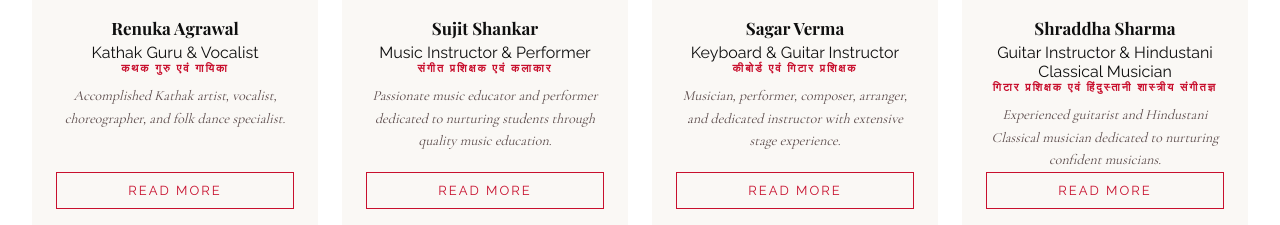
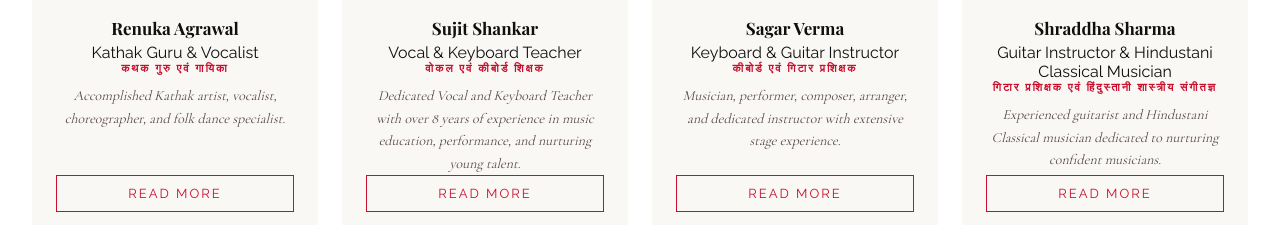
Before and after one commit to devroarstudios/Aadi-Shakti-Sangeet-Sadhana, a Next.js app: page /about in a window 1280 px wide. Shown: the part 4992-5217 px from the top of the page. Built offline with nearby package versions, Linux system fonts and the light colour scheme; a web font is replaced by a local one.

Commit message:
chore: added new member in team
chore: added new member in team

```diff
--- a/src/data/team.ts
+++ b/src/data/team.ts
@@ -151,20 +151,23 @@ She continues to enrich the world of Indian classical arts through performance a
 
 {
   slug: "sujit-shankar",
-  image: "IMAGE_LINK_HERE", // Replace with actual image URL later
+  image: "https://res.cloudinary.com/dcaiszxcb/image/upload/v1782572600/image_32_xemfbe.png",
   name: "Sujit Shankar",
-  role: "Music Instructor & Performer",
-  roleHindi: "संगीत प्रशिक्षक एवं कलाकार",
-  bio: "Passionate music educator and performer dedicated to nurturing students through quality music education.",
-  fullBio: `Sujit Shankar is a passionate music educator and performer associated with Aadi Shakti Sangeet Sadhana.
+  role: "Vocal & Keyboard Teacher",
+  roleHindi: "वोकल एवं कीबोर्ड शिक्षक",
+  bio: "Dedicated Vocal and Keyboard Teacher with over 8 years of experience in music education, performance, and nurturing young talent.",
 
-He actively contributes to the institution by guiding and mentoring students in their musical journey while promoting the rich traditions of Indian music.
+  fullBio: `Sujit Shankar is a dedicated Vocal and Keyboard Teacher with over eight years of teaching experience and is an esteemed faculty member at Aadi Shakti Sangeet Sadhana.
 
-With a deep passion for music and teaching, Sujit believes in nurturing creativity, discipline, confidence, and artistic expression among students. His teaching methodology focuses on building a strong foundation while encouraging students to explore and develop their individual musical abilities.
+He has earned the prestigious Sangeet Prabhakar degree in Hindustani Classical Music from Prayag Sangeet Samiti, Prayagraj, reflecting his strong academic foundation in Indian classical music.
 
-As an educator, he is committed to creating a positive and inspiring learning environment that enables students to grow both artistically and personally.
+Sujit received advanced musical training under the guidance of Shri Ankit Kumar Pandey, where he further refined his skills in classical music, performance, and music education.
 
-Through his dedication to music education and student development, Sujit Shankar continues to contribute meaningfully to the vision and mission of Aadi Shakti Sangeet Sadhana.`
+Alongside his teaching career, he has actively performed in numerous live stage shows and possesses valuable experience in playback singing, showcasing his versatility and deep passion for music.
+
+Passionate about nurturing young talent, Sujit believes that music education should be enjoyable, inspiring, and interactive. His warm and friendly approach helps him establish a strong connection with students, especially children, making every class engaging and enjoyable.
+
+His dedication, patience, and commitment to excellence have earned him the trust and admiration of both students and parents. Through his teaching, Sujit Shankar continues to inspire aspiring musicians while contributing meaningfully to the vision and mission of Aadi Shakti Sangeet Sadhana.`
 },
 
 {
```
